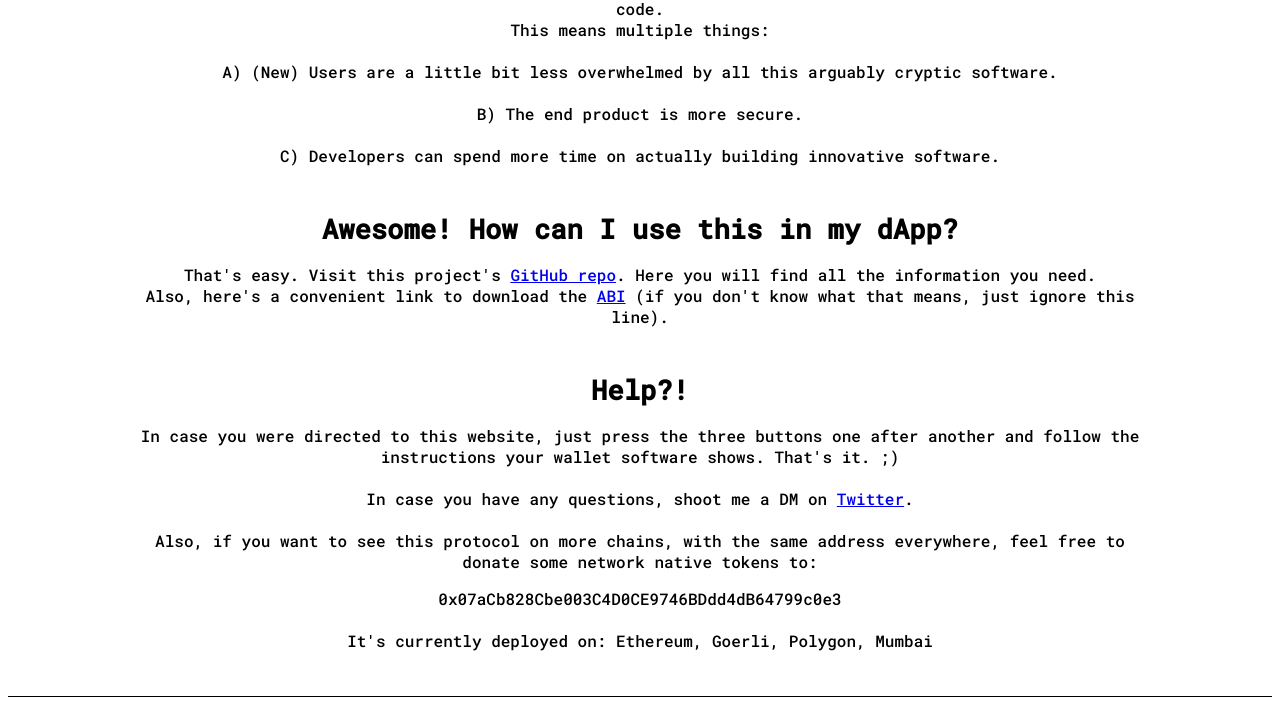
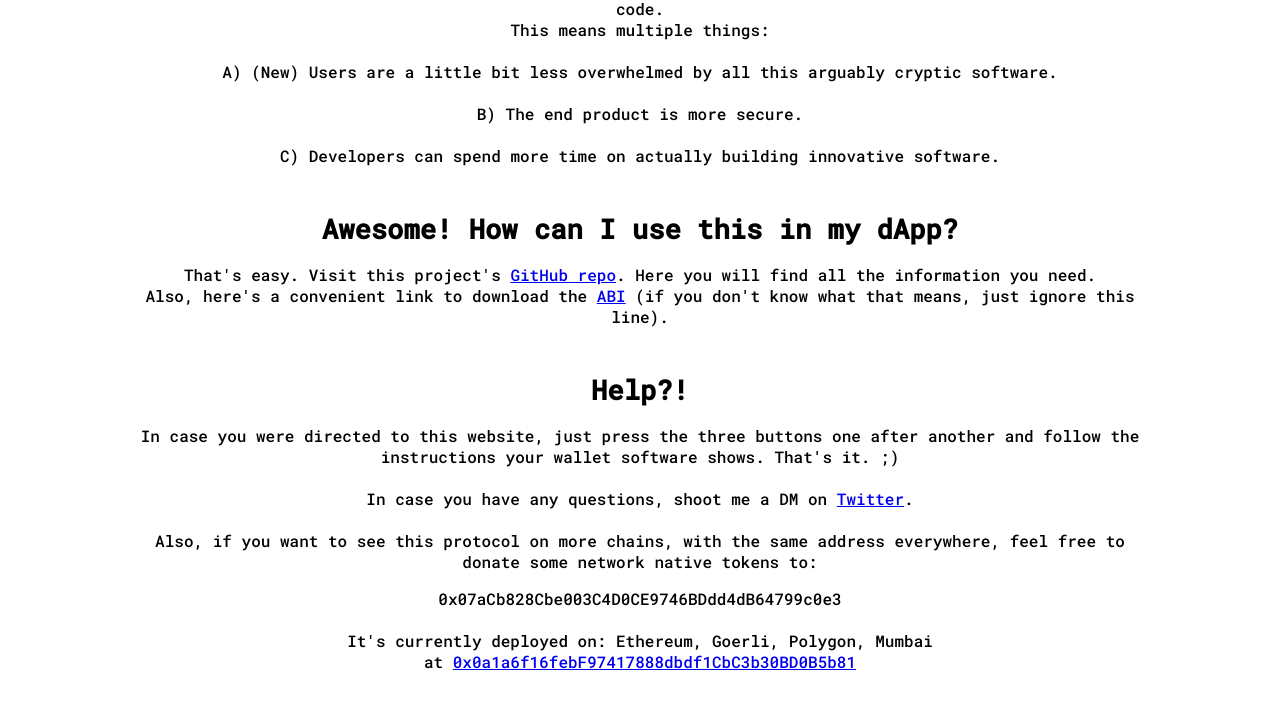
Before and after one commit to SirSupersecret/outsider, a website: page src/index.html in a window 1280 px wide. Shown: the part 1338-2043 px from the top of the page. Drawn offline with Linux system fonts and the light colour scheme.

Commit message:
add blockscan link with contract address

```diff
--- a/src/index.html
+++ b/src/index.html
@@ -123,6 +123,8 @@
                 </div>
                 <br>
                 It's currently deployed on: Ethereum, Goerli, Polygon, Mumbai
+                <br>
+                at <a href="https://blockscan.com/address/0x0a1a6f16febF97417888dbdf1CbC3b30BD0B5b81">0x0a1a6f16febF97417888dbdf1CbC3b30BD0B5b81</a>
             </p>
         </div>
     </div>
```
